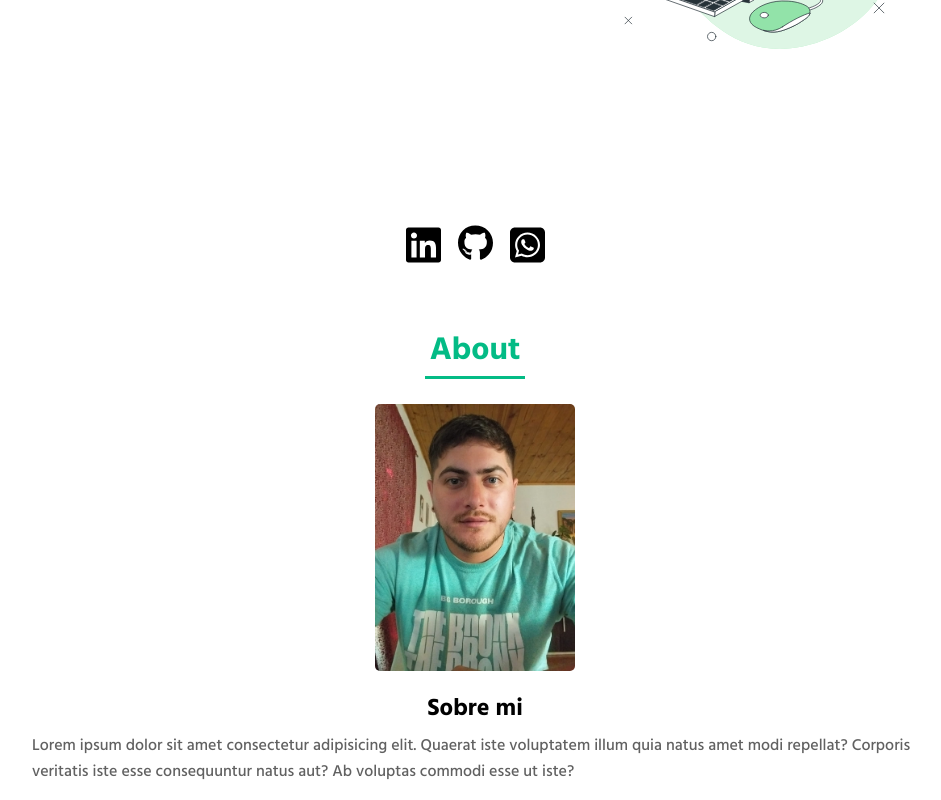
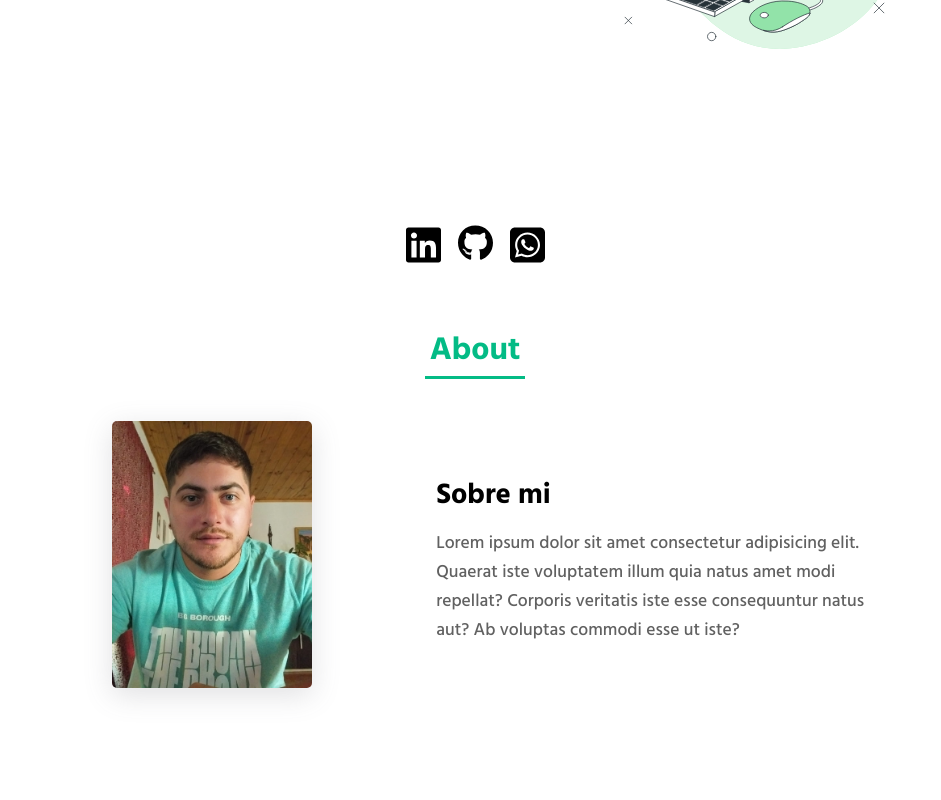
Before and after one commit to Gaston095/Portfolio, a React (Vite) app in the folder portfolio-gaston/: page / in a window 1280 px wide. Shown: the part 515-1315 px from the top of the page, without its empty margins (165-1106 px from the left). After the commit the page ends 1245 px from the top, so only its background shows below. Built offline with nearby package versions, Linux system fonts and the light colour scheme.

Commit message:
Se agrega estilos al about para que sea responsive

```diff
--- a/portfolio-gaston/src/Components/About/About.jsx
+++ b/portfolio-gaston/src/Components/About/About.jsx
@@ -6,7 +6,7 @@ export default function About() {
         <>
             <h1 className={styles.nameSection}>About</h1>
             <div className={styles.container}>
-                <div>
+                <div className={styles.imgPerfilContainer}>
                     <img className={styles.imgPerfil} src={imgPerfil} alt='imagen de perfil'/>
                 </div>
                 <div className={styles.infoContainer}>
--- a/portfolio-gaston/src/Components/About/About.module.css
+++ b/portfolio-gaston/src/Components/About/About.module.css
@@ -16,6 +16,7 @@
 .imgPerfil {
     width: 200px;
     border-radius: 5px;
+    box-shadow: rgba(100, 100, 111, 0.2) 0px 7px 29px 0px;
 }
 
 .infoContainer {
@@ -26,6 +27,8 @@
 
 .titleInfo {
     text-align: center;
+    padding: 5px;
+    font-size: clamp(1.5rem, 1vw + 1rem ,2rem);
 }
 
 .txtInfo {
@@ -33,3 +36,54 @@
     font-weight: 500;
     padding: 5px;
 }
+
+@media (width >= 1000px) {
+    .container {
+        flex-direction: row;
+        max-width: 70vw;
+        margin: 2rem auto;
+    }
+
+    .imgPerfilContainer {
+        width: 40%;
+        display: flex;
+        justify-content: center;
+    }
+
+    .infoContainer {
+        max-width: 50%;
+    }
+
+    .titleInfo {
+        text-align: start;
+    }
+
+    .txtInfo {
+        font-size: 1.1rem;
+    }
+}
+
+@media (width >= 1300px) {
+    .container {
+
+    }
+
+    .imgPerfil {
+        width: 300px;
+    }
+
+    .imgPerfilContainer {
+
+    }
+
+    .infoContainer {
+
+    }
+
+    .titleInfo {
+    }
+
+    .txtInfo {
+        font-size: 1.3rem;
+    }
+}
```
